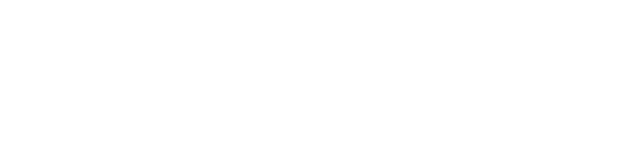
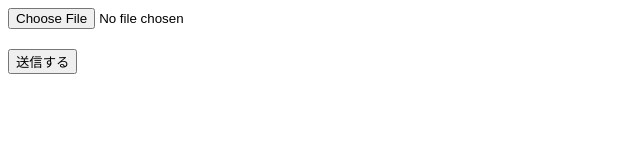
Before and after one commit to fujisan7/3dsdesu, a plain HTML site: page index.html in a window 1280 px wide. Shown: the whole page, without its empty margins (0-640 px from the left). Drawn offline with Linux system fonts and the light colour scheme.

Commit message:
Update index.html

```diff
--- a/index.html
+++ b/index.html
@@ -1 +1,26 @@
  <form action="test.html" method="post" enctype="multipart/form-data" ></form>
+<!DOCTYPE html>
+<html lang="ja">
+<head>
+  <meta charset="UTF-8">
+  <meta name="viewport" content="width=device-width, initial-scale=1.0">
+  <title>test</title>
+  <style>
+    div{
+      margin-bottom: 20px;
+    }
+  </style>
+</head>
+<body>
+<div>
+  <form action="test.html" method="post" enctype="multipart/form-data" >
+    <div>
+      <input type="file" name="test">
+    </div>
+    <div>
+      <input type="submit" value="送信する">
+    </div>
+  </form>
+</div>
+</body>
+</html>
```
